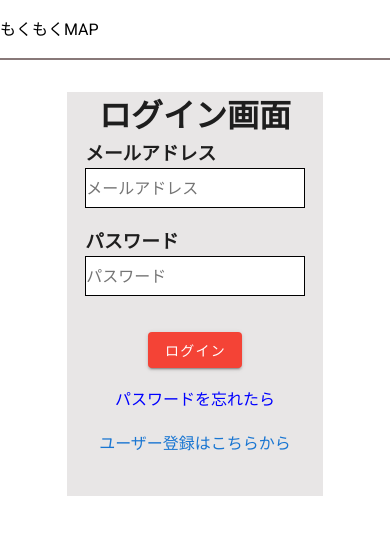
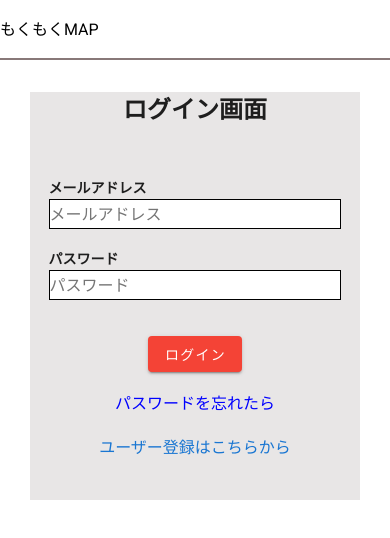
Before and after one commit to rintarouchida/spa_projects, a Nuxt app in the folder frontend/: page /auth/login in a window 390 px wide. Shown: the top 538 px of the page. Built offline with nearby package versions, Linux system fonts and the light colour scheme.

Commit message:
レスポンシブ対応(ログイン、パスワードリセット)

```diff
--- a/frontend/pages/auth/login.vue
+++ b/frontend/pages/auth/login.vue
@@ -1,7 +1,7 @@
 <template>
   <div style="text-align:center;">
     <div class="login_form">
-      <h1>ログイン画面</h1>
+      <h2 style="margin-bottom:50px;">ログイン画面</h2>
       <h3 class="login_items">メールアドレス</h3>
       <input class="input_form" type="text" v-model="email" placeholder="メールアドレス"><br>
       <h3 class="login_items">パスワード</h3>
@@ -82,4 +82,20 @@
     color:red;
     text-align:left;
   }
+
+@media (max-width: 400px) {
+  .login_form {
+    margin-left: 5%;
+    width: 90%;
+  }
+  .login_items{
+    font-size:14px;
+  }
+  .failed_message{
+    font-size:14px;
+  }
+  .input_form{
+    height:30px;
+  }
+}
 </style>
--- a/frontend/pages/auth/reset_password.vue
+++ b/frontend/pages/auth/reset_password.vue
@@ -1,7 +1,7 @@
 <template>
   <div style="text-align: center">
     <div class="password_reset_form">
-      <h1>パスワードリセット画面</h1>
+      <h2 style="margin-bottom:50px;">パスワード<br>リセット画面</h2>
       <p>指定のアドレス先にメールを送信します。</p>
       <h3 class="password_reset_items">メールアドレス</h3>
       <input
@@ -84,4 +84,17 @@ export default {
   color:red;
   text-align:left;
 }
+
+@media (max-width: 400px) {
+  .password_reset_form {
+    margin-left: 5%;
+    width: 90%;
+  }
+  .password_reset_items {
+    font-size:14px;
+  }
+  .input_form{
+    height:30px;
+  }
+}
 </style>
```
